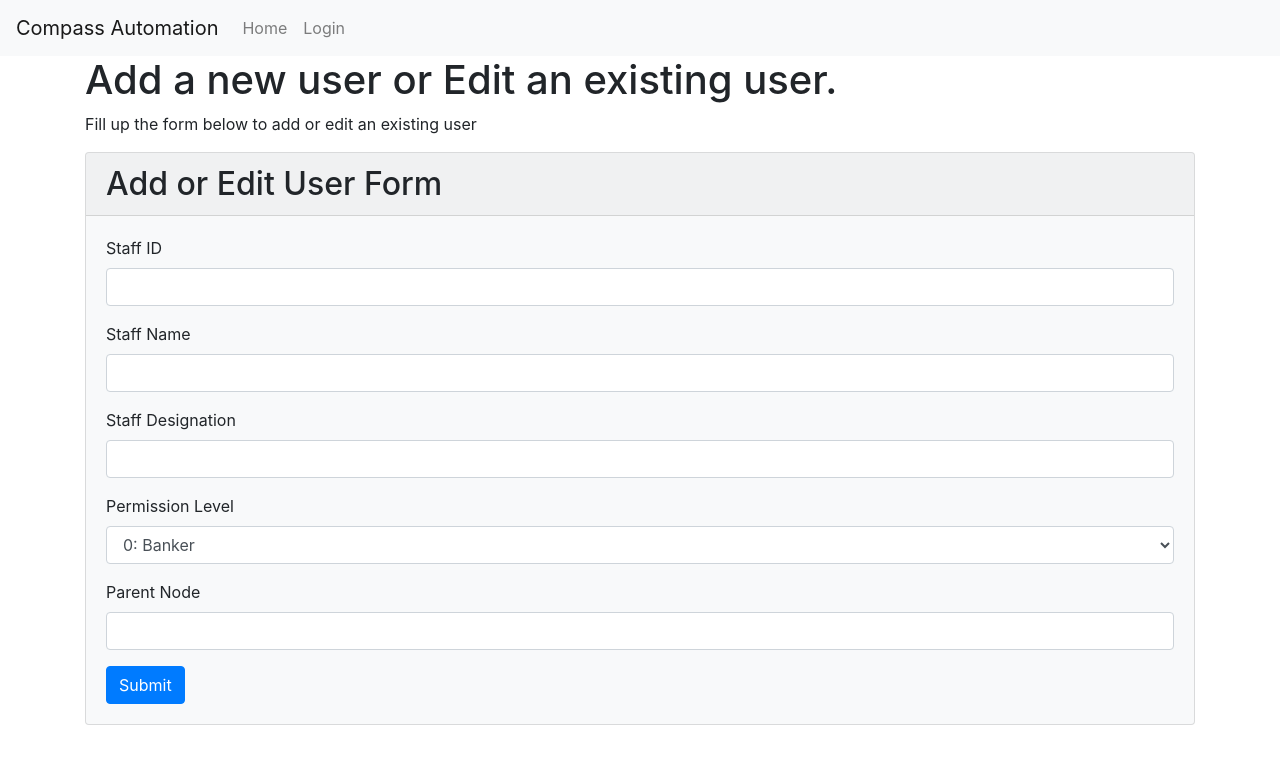
After one commit to wfxronald/compauto, a Flask app: template main/templates/edit.html in a window 1280 px wide. The commit adds this page. Shown: the top 764 px of the page. Run offline with Flask 2, Linux system fonts and the light colour scheme; the template is opened without the code that fills it: values that come from a table or form of the project are taken from there, others are empty; some libraries are stand-ins or nearby versions.

Commit message:
buttons to add, edit and delete for account manager page

```diff
--- a/main/forms.py
+++ b/main/forms.py
@@ -31,18 +31,12 @@ class MainForm(FlaskForm):
 
 
 class AccountManagerForm(FlaskForm):
-    operation = SelectField('What would you like to do?', choices=[('add', 'Add a new user'),
-                                                                   ('edit', 'Edit an existing user'),
-                                                                   ('delete', 'Delete an existing user')],
-                            validators=[DataRequired()])
-
     staff_id = StringField('Staff ID', validators=[DataRequired()])
     staff_name = StringField('Staff Name', validators=[DataRequired()])
     staff_designation = StringField('Staff Designation', validators=[DataRequired()])
     permission_lvl = SelectField('Permission Level', choices=[('0', '0: Banker'),
                                                               ('1', '1: Team Lead'),
-                                                              ('2', '2: Sales Head'),
-                                                              ('3', '3: Account Manager')],
+                                                              ('2', '2: Sales Head')],
                                  validators=[DataRequired()])
     parent_node = StringField('Parent Node', validators=[DataRequired()])
 
--- a/main/routes.py
+++ b/main/routes.py
@@ -98,19 +98,8 @@ def login():
 @app.route('/dashboard', methods=['GET', 'POST'])
 @login_required
 def dashboard():
-    # # Only show requests that can be approved by the current user
-    # parent_id = current_user.staff_id
-    requests = Request.query.order_by(Request.is_approved_by_teamlead, Request.is_approved_by_saleshead, Request.id).all()
-    # if current_user.parent_node != current_user.staff_id:  # Only admin will fall through this requirement
-    #     result = []
-    #     for req in requests:
-    #         child_id = req.requester_id
-    #         child_node = User.query.filter_by(staff_id=child_id).first()
-    #         requester_parent = child_node.parent_node
-    #         if parent_id == requester_parent:
-    #             result.append(req)
-    #     requests.clear()
-    #     requests.extend(result)
+    requests = Request.query.order_by(Request.is_approved_by_teamlead, Request.is_approved_by_saleshead, Request.id)
+    # Must find a way to show approve button only when the user can approve
 
     # Declaration of the request table to be presented in HTML form
     class LocalTimeCol(Col):
@@ -176,22 +165,21 @@ def approve():
     req_id = request.args.get('id')
 
     req_to_be_approved = Request.query.filter_by(id=req_id).first()
-    if not req_to_be_approved:
-        flash('The request ID you have input is invalid.')
-        return redirect(url_for('dashboard'))
-
     crm_identifier = req_to_be_approved.crm_app_no
     opp_to_be_changed = Opportunity.query.filter_by(CRM_Appln_No=crm_identifier).first()
-
-    if not opp_to_be_changed:  # This problem would have been overcome by the foreign key constraint
-        flash('There is no opportunity with the specified CRM Application number.')
-        return redirect(url_for('dashboard'))
 
     # Modify the request table to indicate approval
     # Two-layered: depends on who is issuing approval
     role = current_user.permission_lvl
 
     if role == 1:  # Team Lead
+        # Check that team lead can only approve banker below him/her
+        child_id = req_to_be_approved.requester_id
+        parent_id = User.query.filter_by(staff_id=child_id).first().parent_node
+        if parent_id != current_user.staff_id:
+            flash('You are not authorised to approve this request. Check again if you are approving the right request!')
+            return redirect(url_for('dashboard'))
+
         if req_to_be_approved.is_approved_by_teamlead and req_to_be_approved.is_approved_by_saleshead:
             flash('The request has been approved previously. Cannot approve a request twice!')
             return redirect(url_for('dashboard'))
@@ -213,6 +201,13 @@ def approve():
             return redirect(url_for('dashboard'))
         elif req_to_be_approved.is_approved_by_saleshead:
             flash('The request has been approved previously. Cannot approve a request twice!')
+            return redirect(url_for('dashboard'))
+
+        # Check that sales head can only approve team lead below him/her
+        child_id = req_to_be_approved.approving_teamlead_id
+        parent_id = User.query.filter_by(staff_id=child_id).first().parent_node
+        if parent_id != current_user.staff_id:
+            flash('You are not authorised to approve this request. Check again if you are approving the right request!')
             return redirect(url_for('dashboard'))
 
         # Indicate approval by Sales Head
@@ -256,6 +251,11 @@ def approve():
         # Done modifying the opportunity database
         flash('You have approved this appeal. Opportunity database has been modified.')
         db.session.commit()
+
+    elif role == 3:  # Account Manager
+        flash('You are not allowed to approve any appeal. Proceed to Account Manager to manage accounts instead.')
+        return redirect(url_for('dashboard'))
+
     return redirect(url_for('dashboard'))
 
 
@@ -350,7 +350,7 @@ def opportunity():
     return render_template('opportunity.html', title='Opportunity Database', opp_table=opp_table)
 
 
-@app.route('/admin', methods=['GET', 'POST'])
+@app.route('/admin', methods=['GET'])
 @login_required
 def admin():
     if current_user.permission_lvl < 3:
@@ -362,6 +362,11 @@ def admin():
     # Declaration of the request table to be presented in HTML form
     class UserTable(Table):
         classes = ['table', 'table-bordered', 'table-hover']
+
+        edit_button = ButtonCol('Edit', 'edit', button_attrs={'class': 'btn btn-primary'},
+                                url_kwargs=dict(staff_id='staff_id'))
+        delete_button = ButtonCol('Delete', 'delete', button_attrs={'class': 'btn btn-danger'},
+                                  url_kwargs=dict(staff_id='staff_id'))
 
         id = Col('id')
         staff_id = Col('staff_id')
@@ -376,11 +381,27 @@ def admin():
     # 1) Can add/edit/delete users - also using csv
     # 2) Can reset password
     # 3) Can allocate permission
-    form = AccountManagerForm()
+    return render_template('admin.html', title='Account Manager', user_table=user_table)
+
+
+@app.route('/edit', methods=['GET', 'POST'])
+@login_required
+def edit():
+    identifier = request.args.get('staff_id')
+
+    if identifier:
+        user_to_edit = User.query.filter_by(staff_id=identifier).first()
+
+        if user_to_edit.permission_lvl == 3:
+            flash('To prevent disaster, you cannot edit an Administrator account')
+            return redirect(url_for('admin'))
+
+        form = AccountManagerForm(obj=user_to_edit)
+    else:
+        form = AccountManagerForm()
 
     if form.validate_on_submit():
-        action = form.operation.data
-        if action == "add":
+        if not identifier:  # This is an add operation
             to_add = User(staff_id=form.staff_id.data,
                           staff_name=form.staff_name.data,
                           staff_designation=form.staff_designation.data,
@@ -388,40 +409,40 @@ def admin():
                           parent_node=form.parent_node.data)
             db.session.add(to_add)
             to_add.set_password('test')  # This is the default password of a newly created account
+
             db.session.commit()
             flash('User successfully added.')
             return redirect(url_for('admin'))
 
-        elif action == "edit":
-            identifier = form.staff_id.data
+        else:
             to_edit = User.query.filter_by(staff_id=identifier).first()
-
-            if not to_edit:
-                flash('There is no such user. Check the staff ID again!')
-                return redirect(url_for('admin'))
 
             to_edit.staff_name = form.staff_name.data
             to_edit.staff_designation = form.staff_designation.data
             to_edit.permission_lvl = int(form.permission_lvl.data)
             to_edit.parent_node = form.parent_node.data
+
             db.session.commit()
             flash('User successfully edited.')
             return redirect(url_for('admin'))
 
-        elif action == "delete":
-            identifier = form.staff_id.data
-            to_delete = User.query.filter_by(staff_id=identifier).first()
+    return render_template('edit.html', title='User Manager', form=form)
 
-            if not to_delete:
-                flash('There is no such user. Check the staff ID again!')
-                return redirect(url_for('admin'))
 
-            db.session.delete(to_delete)
-            db.session.commit()
-            flash('User successfully deleted.')
-            return redirect(url_for('admin'))
+@app.route('/delete', methods=['POST'])
+@login_required
+def delete():
+    identifier = request.args.get('staff_id')
+    to_delete = User.query.filter_by(staff_id=identifier).first()
 
-    return render_template('admin.html', title='Account Manager', user_table=user_table, form=form)
+    if to_delete.permission_lvl == 3:
+        flash('To prevent disaster, you cannot delete an Administrator account')
+        return redirect(url_for('admin'))
+
+    db.session.delete(to_delete)
+    db.session.commit()
+    flash('User successfully deleted.')
+    return redirect(url_for('admin'))
 
 
 @app.route('/logout')
--- /dev/null
+++ b/main/templates/edit.html
@@ -0,0 +1,14 @@
+{% extends "base.html" %}
+{% import 'bootstrap/form.html' as wtf %}
+
+{% block app_content %}
+    <h1>Add a new user or Edit an existing user.</h1>
+    <p>Fill up the form below to add or edit an existing user</p>
+
+    <div class="card mb-3 bg-light">
+        <h2 class="card-header">Add or Edit User Form</h2>
+        <div class="card-body">
+            {{ wtf.render_form(form) }}
+        </div>
+    </div>
+{% endblock %}
--- a/main/templates/index.html
+++ b/main/templates/index.html
@@ -41,6 +41,7 @@
                 }
                 else {
                     loadDetailsFromJson(data);
+                    $("#crm_app_no").val(crmAppNo); // Also help the user to fill up the form after verifying
                 }
             }
         });
```
Also changed, not shown: main/templates/admin.html (+1 -6 lines).
